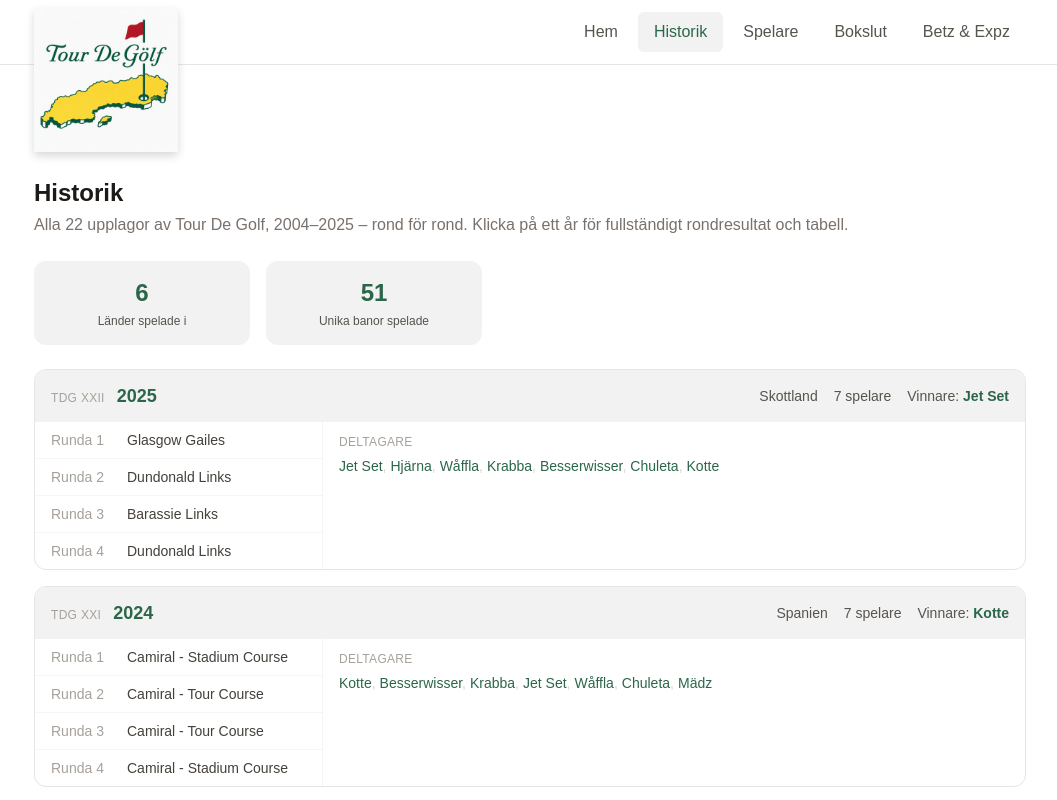
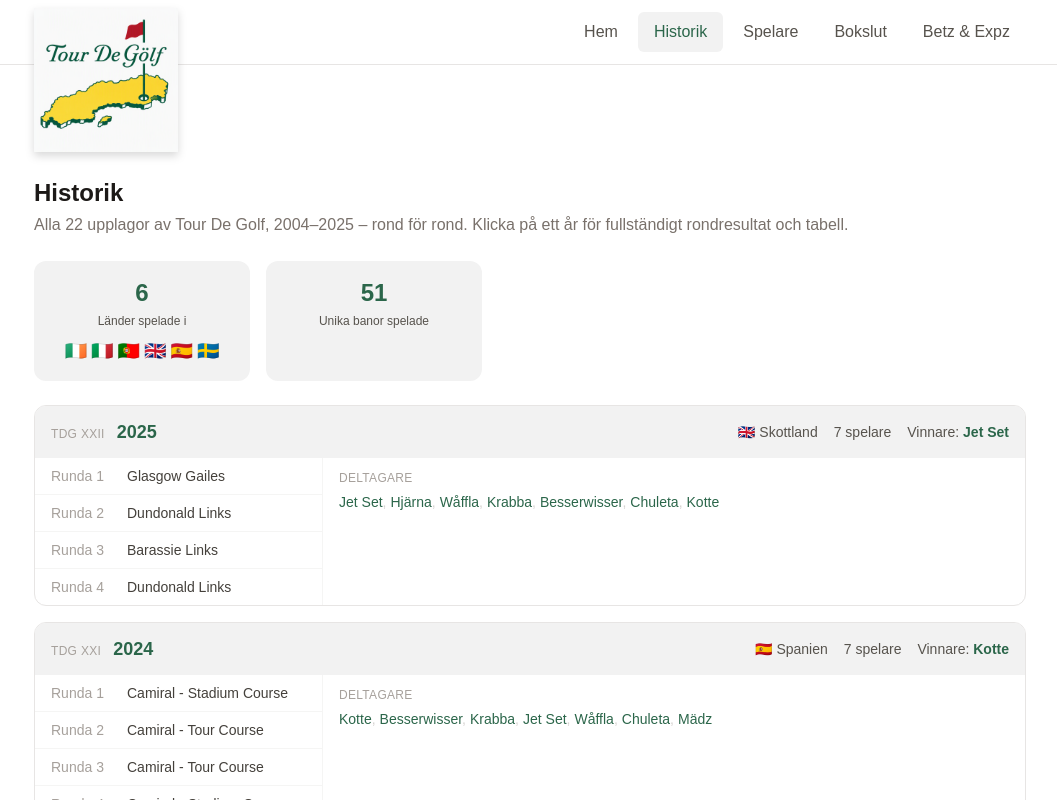
Before and after one commit to Dejan7704/tdg-app, a Next.js app: page /historik in a window 1280 px wide. Shown: the top 800 px of the page, without its empty margins (110-1167 px from the left). Built offline with nearby package versions, Linux system fonts and the light colour scheme.

Commit message:
Lägg till landsflaggor på Historik-sidan

```diff
--- a/src/app/historik/page.tsx
+++ b/src/app/historik/page.tsx
@@ -1,10 +1,17 @@
 import Link from "next/link";
 import { editions, getWinner, getMainSection, getPlayerByNickname } from "@/lib/data";
+import { getCountryFlag } from "@/lib/countryFlags";
 
 export default function HistorikPage() {
   const sorted = [...editions].sort((a, b) => b.year - a.year);
 
-  const uniqueCountries = new Set(editions.map((e) => e.country).filter(Boolean)).size;
+  // Sorterad lista över de unika länderna (inte bara antalet) - David bad
+  // 2026-09-22 om att flaggorna för samtliga listas i "Länder spelade
+  // i"-rutan, inte bara siffran.
+  const uniqueCountryList = Array.from(
+    new Set(editions.map((e) => e.country).filter((c): c is string => Boolean(c)))
+  ).sort((a, b) => a.localeCompare(b, "sv"));
+  const uniqueCountries = uniqueCountryList.length;
   const uniqueCourses = new Set(
     editions.flatMap((e) => Object.values(e.sections).flatMap((s) => s?.courses ?? []))
       .map((c) => c.trim())
@@ -22,7 +29,22 @@ export default function HistorikPage() {
       </div>
 
       <div className="grid grid-cols-2 gap-4 sm:max-w-md">
-        <Stat label="Länder spelade i" value={uniqueCountries} />
+        <Stat
+          label="Länder spelade i"
+          value={uniqueCountries}
+          extra={
+            <>
+              {uniqueCountryList.map((country) => {
+                const flag = getCountryFlag(country);
+                return flag ? (
+                  <span key={country} title={country}>
+                    {flag}
+                  </span>
+                ) : null;
+              })}
+            </>
+          }
+        />
         <Stat label="Unika banor spelade" value={uniqueCourses} />
       </div>
 
@@ -49,7 +71,20 @@ export default function HistorikPage() {
                   </Link>
                 </div>
                 <div className="flex flex-wrap items-center gap-4 text-sm text-stone-600">
-                  <span>{e.country ?? <span className="italic text-stone-400">Land okänt</span>}</span>
+                  <span>
+                    {e.country ? (
+                      <>
+                        {getCountryFlag(e.country) && (
+                          <span aria-hidden="true" className="mr-1">
+                            {getCountryFlag(e.country)}
+                          </span>
+                        )}
+                        {e.country}
+                      </>
+                    ) : (
+                      <span className="italic text-stone-400">Land okänt</span>
+                    )}
+                  </span>
                   <span>{participants.length} spelare</span>
                   <span>
                     Vinnare:{" "}
@@ -123,11 +158,20 @@ export default function HistorikPage() {
   );
 }
 
-function Stat({ label, value }: { label: string; value: number }) {
+function Stat({
+  label,
+  value,
+  extra,
+}: {
+  label: string;
+  value: number;
+  extra?: React.ReactNode;
+}) {
   return (
     <div className="rounded-xl bg-tdg-gray-light p-4 text-center">
       <div className="text-2xl font-bold text-tdg-green">{value}</div>
       <div className="mt-1 text-xs text-stone-600">{label}</div>
+      {extra && <div className="mt-2 flex flex-wrap justify-center gap-1 text-lg">{extra}</div>}
     </div>
   );
 }
--- /dev/null
+++ b/src/lib/countryFlags.ts
@@ -0,0 +1,22 @@
+// Flagg-emoji för de länder TDG spelats i (se `country`-fältet i
+// `src/data/editions.json`). Nyckeln är exakt den svenska landsbenämning som
+// används i datan, så uppslaget bara är en enkel lookup, inget
+// landskodsbibliotek behövs för de sju värden som faktiskt förekommer.
+//
+// "Skottland" har ingen egen flagg-emoji i Unicode-standarden (den skotska
+// flaggan kräver en s.k. tag-sekvens som stöds ojämnt mellan enheter/appar,
+// t.ex. i delade länkar via WhatsApp) - Storbritanniens flagga används
+// istället, samma genväg som brukar användas i den här typen av sammanhang.
+const COUNTRY_FLAGS: Record<string, string> = {
+  Sverige: "🇸🇪",
+  Irland: "🇮🇪",
+  Italien: "🇮🇹",
+  Portugal: "🇵🇹",
+  Skottland: "🇬🇧",
+  Spanien: "🇪🇸",
+};
+
+export function getCountryFlag(country: string | null | undefined): string | null {
+  if (!country) return null;
+  return COUNTRY_FLAGS[country] ?? null;
+}
```
